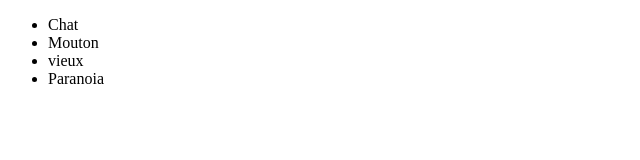
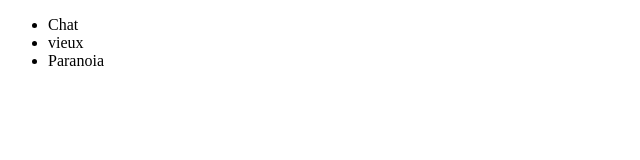
Before and after one commit to Kabinet98/gitTest, a plain HTML site: page index2.html in a window 1280 px wide. Shown: the full height of the page, 0-640 px from the left. Drawn offline with Linux system fonts and the light colour scheme.

Commit message:
Deleted some parts

```diff
--- a/index2.html
+++ b/index2.html
@@ -8,7 +8,6 @@
 	<body>
 		<ul>
 			<li>Chat</li>
-			<li>Mouton</li>
 			<li>vieux</li>
 			<li>Paranoia</li>
 		</ul>
```
